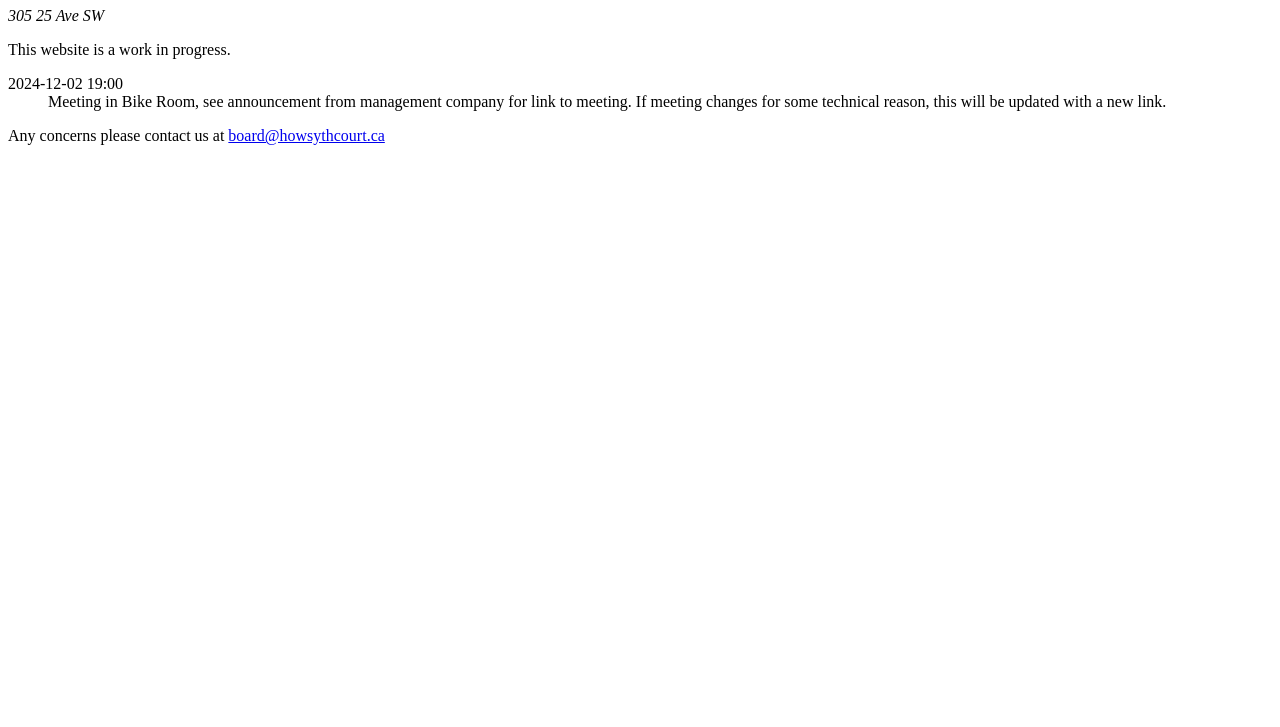
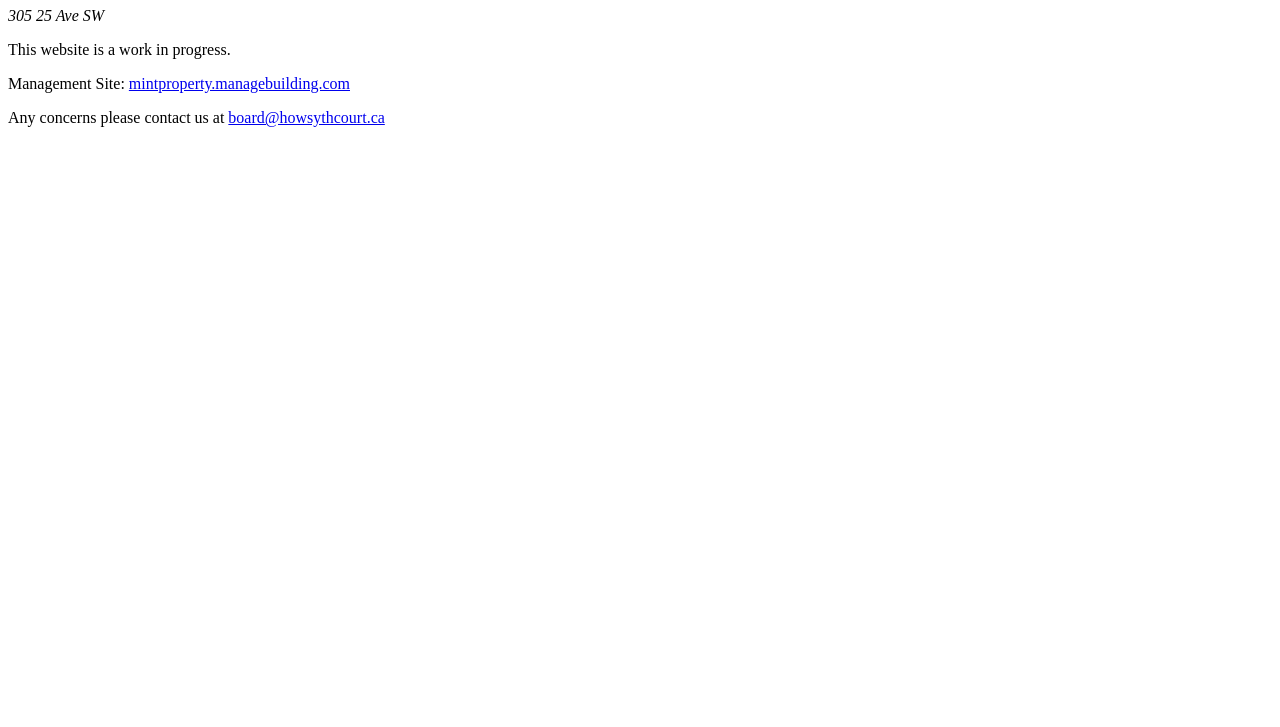
Before and after one commit to howsythcourt/howsythcourt.github.io, a plain HTML site: page index.html in a window 1280 px wide. Shown: the part 73-800 px from the top of the page. Drawn offline with Linux system fonts and the light colour scheme.

Commit message:
Update index.html

```diff
--- a/index.html
+++ b/index.html
@@ -8,12 +8,16 @@
 <address>305 25 Ave SW</address>
 <p>This website is a work in progress.</p>
 
+    <!--
 <dl>
     <dt>2024-12-02 19:00</dt>
     <dd>Meeting in Bike Room, see announcement from management company for link to meeting.
         If meeting changes for some technical reason, this will be updated with a new link.
     </dd>
 </dl>
+-->
+
+<p>Management Site: <a href="https://mintproperty.managebuilding.com/Resident/public/home">mintproperty.managebuilding.com</a></p>
 
 <p>Any concerns please contact us at <a href="mailto:board@howsythcourt.ca">board@howsythcourt.ca</a></p>
 </body>
```
